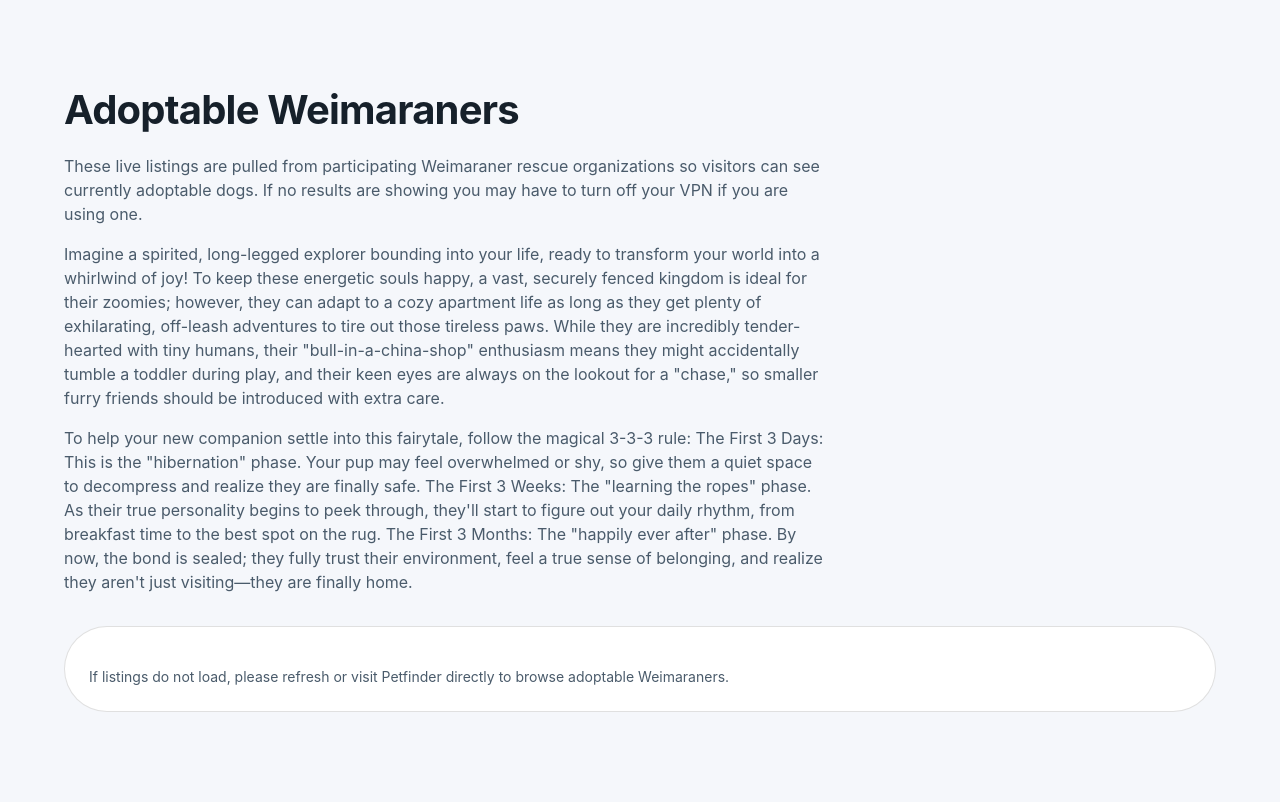
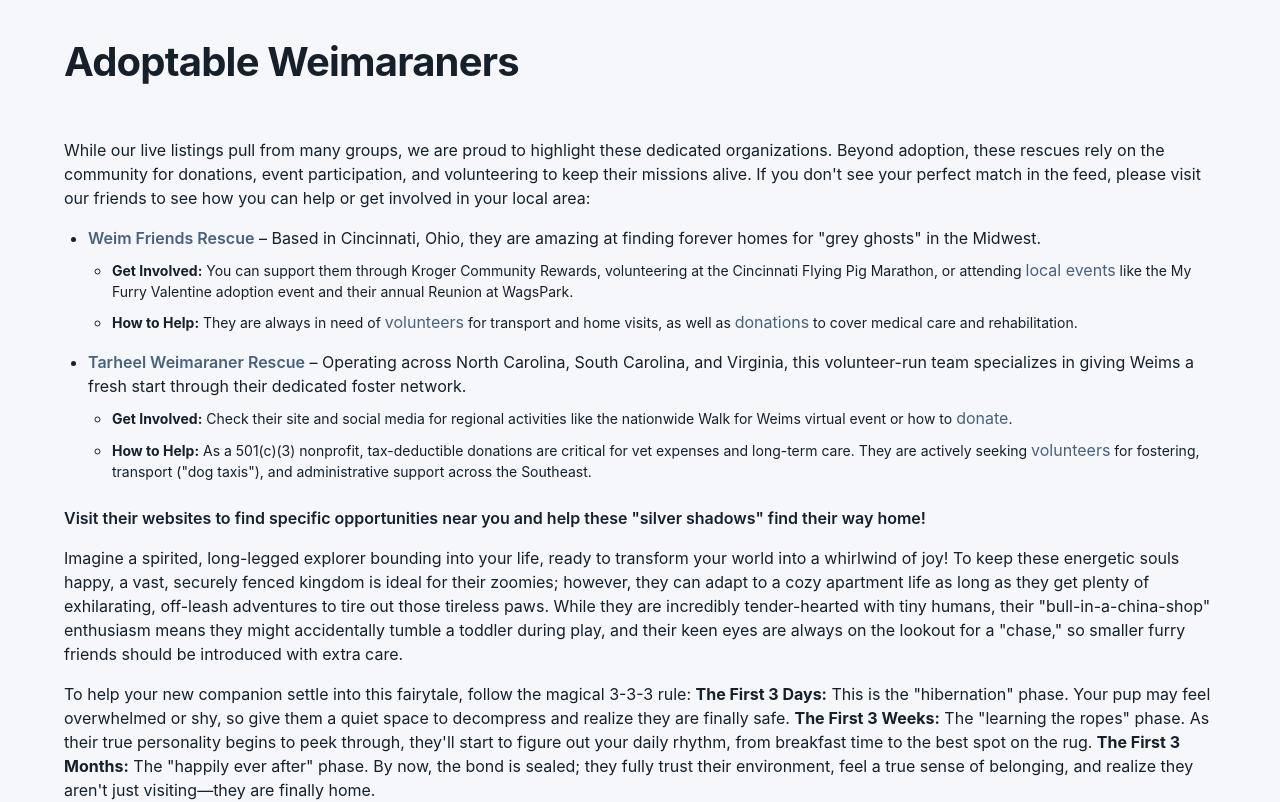
Before and after one commit to evilbeliver/weimwisdom, a Next.js app: page /adoption in a window 1280 px wide. Shown: the part 1020-1822 px from the top of the page. Built offline with nearby package versions, Linux system fonts and the light colour scheme.

Commit message:
added weim rescues

```diff
--- a/src/pages/adoption.tsx
+++ b/src/pages/adoption.tsx
@@ -18,16 +18,92 @@ export default function AdoptionPage() {
         description={`So, you've read the warnings, seen the "raptor" gaze, and you still want to invite a silver-coated chaos agent into your home? Wow. Consider yourself officially warned: once a Weimaraner glides into your world, there is no turning back. They won't just move into your house; they will stage a hostile takeover of your heart (and your favorite armchair). It's a bittersweet reality that many of these phantoms find themselves in rescues across the country. Too often, humans are bewitched by their majestic beauty, only to realize they've actually adopted a high-octane velociraptor in a velvet suit. The "teenager" phase—between 8 and 18 months—is when many owners find themselves waving the white flag of surrender, overwhelmed by a dog that has more energy than a nuclear reactor and the demanding nature of a spoiled monarch. By choosing adoption, you aren't just getting a dog; you're recruiting a brilliant, silver-clad sidekick who was just waiting for a human brave enough to handle the hustle.`}
         hasContent
       />
-      <SectionBlock
-        title="Adoptable Weimaraners"
-        description={[
-          `These live listings are pulled from participating Weimaraner rescue organizations so visitors can see currently adoptable dogs. If no results are showing you may have to turn off your VPN if you are using one.`,
-          `Imagine a spirited, long-legged explorer bounding into your life, ready to transform your world into a whirlwind of joy! To keep these energetic souls happy, a vast, securely fenced kingdom is ideal for their zoomies; however, they can adapt to a cozy apartment life as long as they get plenty of exhilarating, off-leash adventures to tire out those tireless paws. While they are incredibly tender-hearted with tiny humans, their "bull-in-a-china-shop" enthusiasm means they might accidentally tumble a toddler during play, and their keen eyes are always on the lookout for a "chase," so smaller furry friends should be introduced with extra care.`,
-          `To help your new companion settle into this fairytale, follow the magical 3-3-3 rule: The First 3 Days: This is the "hibernation" phase. Your pup may feel overwhelmed or shy, so give them a quiet space to decompress and realize they are finally safe. The First 3 Weeks: The "learning the ropes" phase. As their true personality begins to peek through, they'll start to figure out your daily rhythm, from breakfast time to the best spot on the rug. The First 3 Months: The "happily ever after" phase. By now, the bond is sealed; they fully trust their environment, feel a true sense of belonging, and realize they aren't just visiting—they are finally home.`
-        ]}
-        hasContent
-        fallback={fallbackMessage}
-      >
+      <Box sx={{ mt: { xs: -2, sm: -3, md: -6 } }}>
+        <SectionBlock
+          title="Adoptable Weimaraners"
+          hasContent
+          fallback={fallbackMessage}
+        >
+        <Typography component="p" variant="body1" color="text.primary" sx={{ mb: 2 }}>
+          While our live listings pull from many groups, we are proud to highlight these dedicated organizations. Beyond adoption, these rescues rely on the community for donations, event participation, and volunteering to keep their missions alive. If you don't see your perfect match in the feed, please visit our friends to see how you can help or get involved in your local area:
+        </Typography>
+
+        <Box component="ul" sx={{ pl: 3, mb: 3 }}>
+          <Box component="li" sx={{ mb: 2 }}>
+            <Typography component="span" variant="body1" color="text.primary">
+              <Typography component="a" href="https://weimfriends.com/" target="_blank" rel="noopener noreferrer" sx={{ color: 'primary.main', textDecoration: 'none', fontWeight: 600, '&:hover': { textDecoration: 'underline' } }}>
+                Weim Friends Rescue
+              </Typography>
+              {' – Based in Cincinnati, Ohio, they are amazing at finding forever homes for "grey ghosts" in the Midwest.'}
+            </Typography>
+            <Box component="ul" sx={{ pl: 3, mt: 1 }}>
+              <Box component="li" sx={{ mb: 1 }}>
+                <Typography variant="body2" color="text.primary">
+                  <strong>Get Involved:</strong> You can support them through Kroger Community Rewards, volunteering at the Cincinnati Flying Pig Marathon, or attending{' '}
+                  <Typography component="a" href="https://weimfriends.com/events/" target="_blank" rel="noopener noreferrer" sx={{ color: 'primary.main', textDecoration: 'none', '&:hover': { textDecoration: 'underline' } }}>
+                    local events
+                  </Typography>
+                  {' like the My Furry Valentine adoption event and their annual Reunion at WagsPark.'}
+                </Typography>
+              </Box>
+              <Box component="li">
+                <Typography variant="body2" color="text.primary">
+                  <strong>How to Help:</strong> They are always in need of{' '}
+                  <Typography component="a" href="https://weimfriends.com/volunteer/" target="_blank" rel="noopener noreferrer" sx={{ color: 'primary.main', textDecoration: 'none', '&:hover': { textDecoration: 'underline' } }}>
+                    volunteers
+                  </Typography>
+                  {' for transport and home visits, as well as '}
+                  <Typography component="a" href="https://weimfriends.com/support/" target="_blank" rel="noopener noreferrer" sx={{ color: 'primary.main', textDecoration: 'none', '&:hover': { textDecoration: 'underline' } }}>
+                    donations
+                  </Typography>
+                  {' to cover medical care and rehabilitation.'}
+                </Typography>
+              </Box>
+            </Box>
+          </Box>
+
+          <Box component="li" sx={{ mb: 2 }}>
+            <Typography component="span" variant="body1" color="text.primary">
+              <Typography component="a" href="https://www.tarheelweimrescue.org/" target="_blank" rel="noopener noreferrer" sx={{ color: 'primary.main', textDecoration: 'none', fontWeight: 600, '&:hover': { textDecoration: 'underline' } }}>
+                Tarheel Weimaraner Rescue
+              </Typography>
+              {' – Operating across North Carolina, South Carolina, and Virginia, this volunteer-run team specializes in giving Weims a fresh start through their dedicated foster network.'}
+            </Typography>
+            <Box component="ul" sx={{ pl: 3, mt: 1 }}>
+              <Box component="li" sx={{ mb: 1 }}>
+                <Typography variant="body2" color="text.primary">
+                  <strong>Get Involved:</strong> Check their site and social media for regional activities like the nationwide Walk for Weims virtual event or how to{' '}
+                  <Typography component="a" href="https://www.tarheelweimrescue.org/copy-of-donate-pp" target="_blank" rel="noopener noreferrer" sx={{ color: 'primary.main', textDecoration: 'none', '&:hover': { textDecoration: 'underline' } }}>
+                    donate
+                  </Typography>
+                  .
+                </Typography>
+              </Box>
+              <Box component="li">
+                <Typography variant="body2" color="text.primary">
+                  <strong>How to Help:</strong> As a 501(c)(3) nonprofit, tax-deductible donations are critical for vet expenses and long-term care. They are actively seeking{' '}
+                  <Typography component="a" href="https://www.tarheelweimrescue.org/volunteer" target="_blank" rel="noopener noreferrer" sx={{ color: 'primary.main', textDecoration: 'none', '&:hover': { textDecoration: 'underline' } }}>
+                    volunteers
+                  </Typography>
+                  {' for fostering, transport ("dog taxis"), and administrative support across the Southeast.'}
+                </Typography>
+              </Box>
+            </Box>
+          </Box>
+        </Box>
+
+        <Typography component="p" variant="body1" color="text.primary" sx={{ mb: 2, fontWeight: 600 }}>
+          Visit their websites to find specific opportunities near you and help these "silver shadows" find their way home!
+        </Typography>
+
+        <Typography component="p" variant="body1" color="text.primary" sx={{ mb: 2 }}>
+          Imagine a spirited, long-legged explorer bounding into your life, ready to transform your world into a whirlwind of joy! To keep these energetic souls happy, a vast, securely fenced kingdom is ideal for their zoomies; however, they can adapt to a cozy apartment life as long as they get plenty of exhilarating, off-leash adventures to tire out those tireless paws. While they are incredibly tender-hearted with tiny humans, their "bull-in-a-china-shop" enthusiasm means they might accidentally tumble a toddler during play, and their keen eyes are always on the lookout for a "chase," so smaller furry friends should be introduced with extra care.
+        </Typography>
+
+        <Typography component="p" variant="body1" color="text.primary" sx={{ mb: 3 }}>
+          To help your new companion settle into this fairytale, follow the magical 3-3-3 rule: <strong>The First 3 Days:</strong> This is the "hibernation" phase. Your pup may feel overwhelmed or shy, so give them a quiet space to decompress and realize they are finally safe. <strong>The First 3 Weeks:</strong> The "learning the ropes" phase. As their true personality begins to peek through, they'll start to figure out your daily rhythm, from breakfast time to the best spot on the rug. <strong>The First 3 Months:</strong> The "happily ever after" phase. By now, the bond is sealed; they fully trust their environment, feel a true sense of belonging, and realize they aren't just visiting—they are finally home.
+        </Typography>
+
         <Box sx={{ border: '1px solid', borderColor: 'divider', borderRadius: 4, p: { xs: 2, md: 3 }, bgcolor: 'background.paper' }}>
           <pet-scroller
             s3Url="https://dbw3zep4prcju.cloudfront.net/"
@@ -44,6 +120,7 @@ export default function AdoptionPage() {
           </Typography>
         </Box>
       </SectionBlock>
+      </Box>
     </SiteLayout>
   );
 }
```
